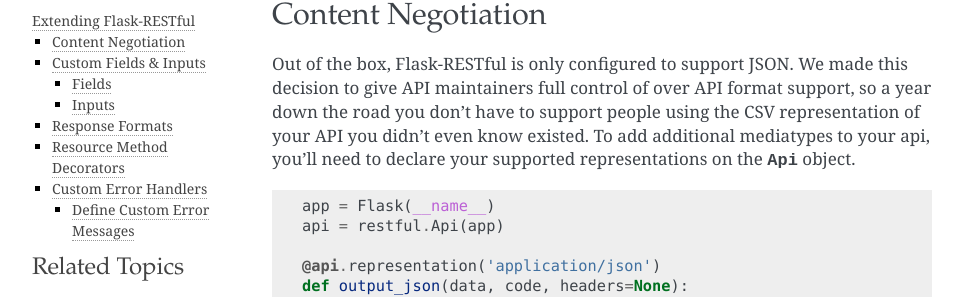
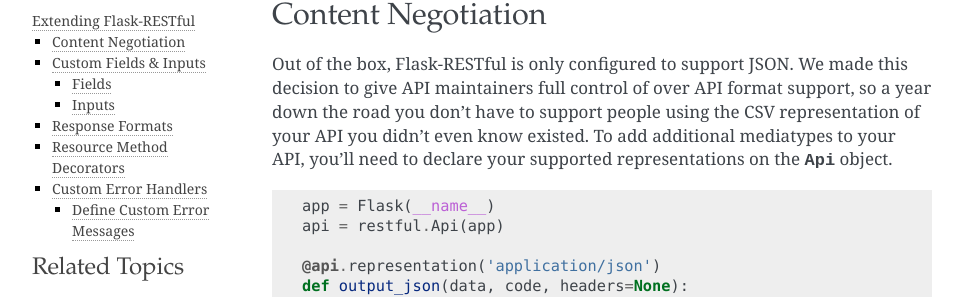
Before and after one commit to flask-restful/flask-restful, a Sphinx documentation site: the page built from docs/extending.rst, in a window 1280 px wide and 1400 px high. Shown: the part 222-519 px from the top of the window, without its empty margins (148-1111 px from the left). Built offline with Sphinx 7.4.7, drawn with Linux system fonts in a browser that asks for light colours; some of the changed text lies outside the part shown.

Commit message:
Consistency fixes for docs

```diff
--- a/docs/extending.rst
+++ b/docs/extending.rst
@@ -18,7 +18,7 @@
 decision to give API maintainers full control of over API format support, so a
 year down the road you don’t have to support people using the CSV
 representation of your API you didn’t even know existed. To add additional
-mediatypes to your api, you’ll need to declare your supported representations
+mediatypes to your API, you’ll need to declare your supported representations
 on the :class:`~Api` object. ::
 
     app = Flask(__name__)
@@ -70,7 +70,8 @@
 
         return value
 
-The request parser will also give you access to the name of the argument for cases where you want to reference the name in the error message ::
+The request parser will also give you access to the name of the argument for cases
+where you want to reference the name in the error message. ::
 
     def odd_number(value, name):
         if value % 2 == 0:
@@ -78,7 +79,7 @@
 
         return value
 
-You can also convert public parameter values to internal representations ::
+You can also convert public parameter values to internal representations: ::
 
     # maps the strings to their internal integer representation
     # 'init' => 0
@@ -90,7 +91,7 @@
         return statuses.index(value)
 
 
-Then you can use these custom input type in your RequestParser ::
+Then you can use these custom input type in your RequestParser: ::
 
     parser = reqparse.RequestParser()
     parser.add_argument('OddNumber', type=odd_number)
@@ -102,7 +103,7 @@
 ----------------
 
 To support other representations (like xml, csv, html) you can use the
-:meth:`~Api.representation` decorator.  You need to have a reference to your api ::
+:meth:`~Api.representation` decorator.  You need to have a reference to your API. ::
 
     api = restful.Api(app)
 
@@ -144,7 +145,7 @@
 There is a property on the :meth:`~flask.ext.restful.Resource` called
 method_decorators.  You can subclass the Resource and add your own decorators
 that will be added to all ``method`` functions in resource.  For instance, if
-you want to build custom authentication into every request ::
+you want to build custom authentication into every request. ::
 
     def authenticate(func):
         @wraps(func)
@@ -178,7 +179,7 @@
 function on any 400 or 500 error that happens on a Flask-RESTful route, and
 leave other routes alone. You may want your app to return an error message with
 the correct media type on 404 Not Found errors; in which case, use the
-`catch_all_404s` parameter of the :class:`~flask.ext.restful.Api` constructor ::
+`catch_all_404s` parameter of the :class:`~flask.ext.restful.Api` constructor. ::
 
     app = Flask(__name__)
     api = flask_restful.Api(app, catch_all_404s=True)
@@ -218,7 +219,7 @@
 it will default to 500.
 
 Once your `errors` dictionary is defined, simply pass it to the :class:`~flask.ext.restful.Api`
-constructor ::
+constructor. ::
 
     app = Flask(__name__)
     api = flask_restful.Api(app, errors=errors)
```
